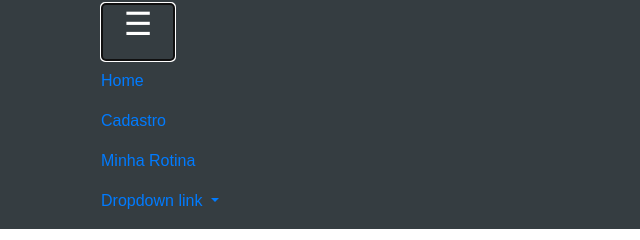
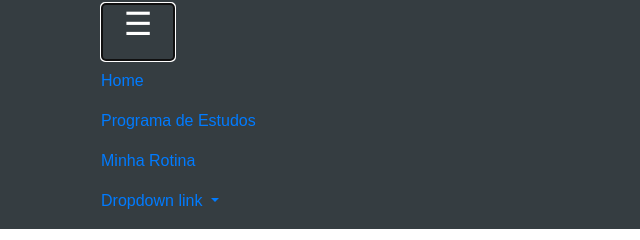
Before and after one commit to chicote444/WebMinds, a website with bundled scripts: page programa_estudos/public/cadastro.html in a window 1280 px wide. Both pictures are taken after a click on the button "Toggle navigation". Shown: the part 91-331 px from the top of the page, 0-640 px from the left. Built offline with nearby package versions, Linux system fonts and the light colour scheme.

```diff
--- a/programa_estudos/public/cadastro.html
+++ b/programa_estudos/public/cadastro.html
@@ -31,7 +31,7 @@
                     <a class="nav-link active" aria-current="page" href="../pagina_inicial/html/home.html">Home</a>
                   </li>
                   <li class="nav-item">
-                    <a class="nav-link" href="../cadastro_estudante/one.html">Cadastro</a>
+                    <a class="nav-link" href="index.html">Programa de Estudos</a>
                   </li>
                   <li class="nav-item">
                     <a class="nav-link" href="../../minha_rotina/minharotina.html">Minha Rotina</a>
```
